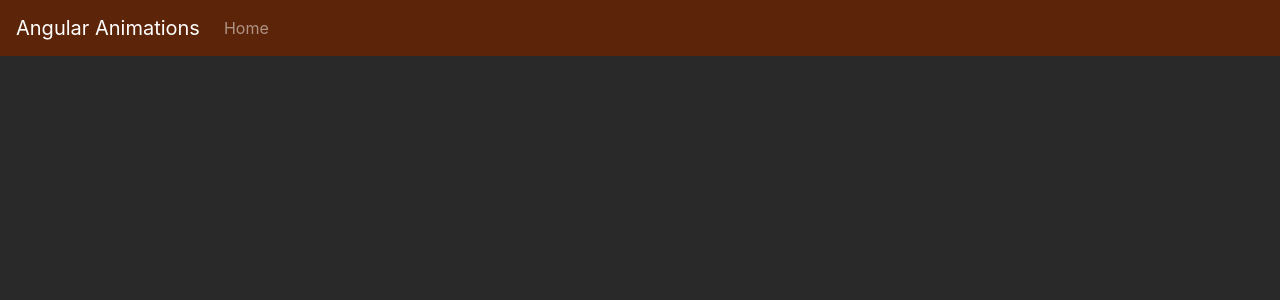
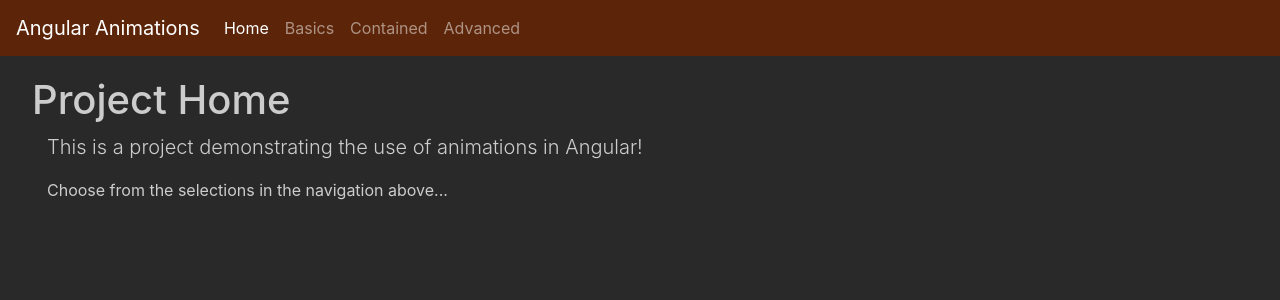
Before and after one commit to frren95/ex-angular-animations, an Angular app: page /animation-home in a window 1280 px wide. Shown: the top 300 px of the page. Built offline with nearby package versions, Linux system fonts and the light colour scheme.

Commit message:
Structure: 404 page added

```diff
--- a/src/app/app.component.html
+++ b/src/app/app.component.html
@@ -7,8 +7,20 @@
   <div class="collapse navbar-collapse" id="main-nav">
     <ul class="navbar-nav mr-auto">
       <li class="nav-item">
-        <a class="nav-link">Home</a>
+        <a class="nav-link" routerLink="/animation-home" routerLinkActive="active">Home</a>
+      </li>
+      <li class="nav-item">
+        <a class="nav-link" routerLink="/animation-basics" routerLinkActive="active">Basics</a>
+      </li>
+      <li class="nav-item">
+        <a class="nav-link" routerLink="/animation-contained" routerLinkActive="active">Contained</a>
+      </li>
+      <li class="nav-item">
+        <a class="nav-link" routerLink="/animation-advanced" routerLinkActive="active">Advanced</a>
       </li>
     </ul>
   </div>
 </nav>
+<div class="page">
+  <router-outlet></router-outlet>
+</div>
--- a/src/app/app.module.ts
+++ b/src/app/app.module.ts
@@ -1,16 +1,56 @@
 import { NgModule } from '@angular/core';
 import { BrowserModule } from '@angular/platform-browser';
 import { BrowserAnimationsModule } from '@angular/platform-browser/animations';
+import { RouterModule, Routes } from '@angular/router';
 
 import { AppComponent } from './app.component';
+import { HomeComponent } from './routes/home.component';
+import { BasicComponent } from './routes/basic.component';
+import { AdvancedComponent } from './routes/advanced.component';
+import { ContainedComponent } from './routes/contained.component';
+import { PageNotFoundComponent } from './pageNotFound.component';
+
+const animationRoutes:Routes = [
+  {
+    path: 'animation-home',
+    component: HomeComponent
+  },
+  {
+    path: 'animation-basics',
+    component: BasicComponent
+  },
+  {
+    path: 'animation-contained',
+    component: ContainedComponent
+  },
+  {
+    path: 'animation-advanced',
+    component: AdvancedComponent
+  },
+  {
+    path: '',
+    redirectTo: '/animation-home',
+    pathMatch: 'full'
+  },
+  {
+    path: '**',
+    component: PageNotFoundComponent
+  }
+];
+
 
 @NgModule({
   declarations: [
-    AppComponent
+    AppComponent,
+    HomeComponent,
+    BasicComponent,
+    AdvancedComponent,
+    ContainedComponent
   ],
   imports: [
     BrowserModule,
-    BrowserAnimationsModule
+    BrowserAnimationsModule,
+    RouterModule.forRoot(animationRoutes)
   ],
   providers: [],
   bootstrap: [AppComponent]
--- /dev/null
+++ b/src/app/pageNotFound.component.ts
@@ -0,0 +1,15 @@
+import { Component } from '@angular/core';
+
+@Component({
+  template: `
+    <h1>404 - Page Not Found</h1>
+    <div class="container-fluid">
+      <div class="row">
+        <div class="col-12">Sorry - this page does not exist.</div>
+      </div>
+    </div>
+  `,
+  styles: [``]
+})
+
+export class PageNotFoundComponent {}
```
